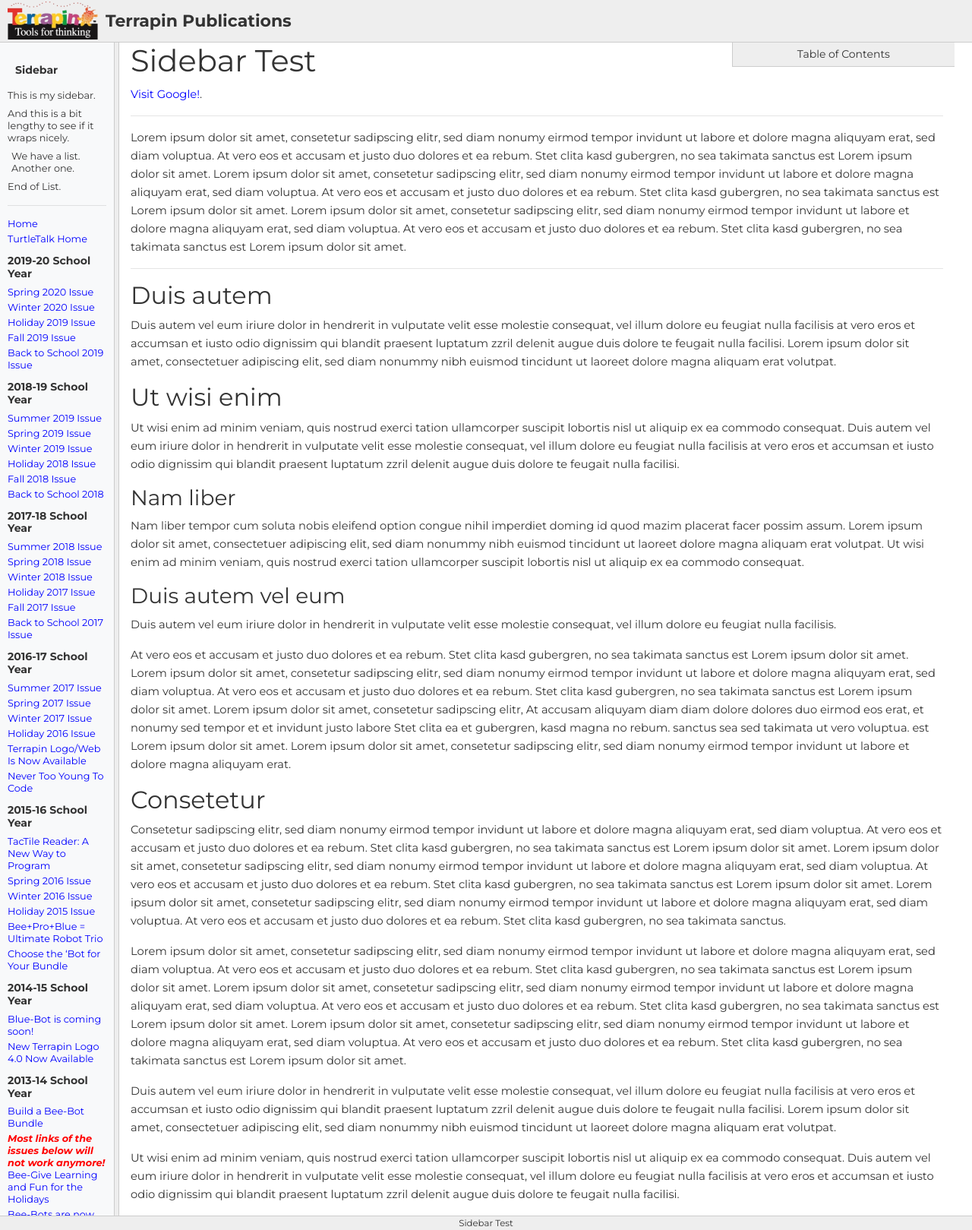
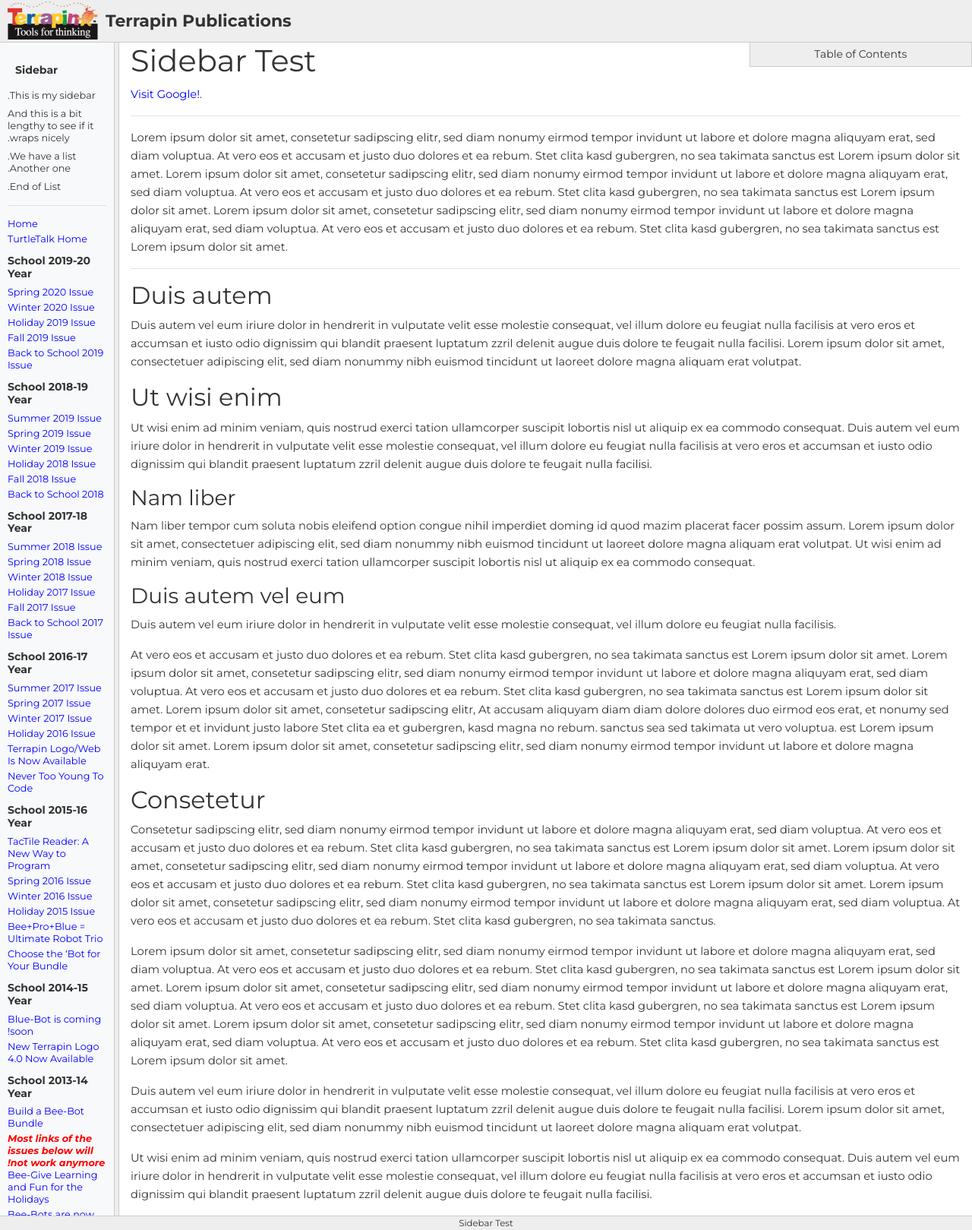
Before and after one commit to TerrapinSoftware/theme, a Jekyll site: the page built from index.md, in a window 1280 px wide. Shown: the whole page at 76% size. Built offline with Jekyll 4.4.1, drawn with Linux system fonts in a browser that asks for light colours; our own code applies the rules of GitHub Pages for plain Markdown files.

Commit message:
Scrollbar fixes

```diff
--- a/_layouts/sidebar.html
+++ b/_layouts/sidebar.html
@@ -19,10 +19,12 @@ layout: base
     </div>
     <div id="splitter" class="d-none d-sm-block"></div>
     <div id="contents">
+        <div class="inner">
         {% include toc.html %}
         <!-- CONTENT BGN -->
         {{ content }}
         <!-- CONTENT END -->
+        </div>
     </div>
 </div>
 <div class="footer">
--- a/_sass/styles.scss
+++ b/_sass/styles.scss
@@ -115,6 +115,7 @@ hr {
 }
 
 #sidebar {
+  direction: rtl;
   overflow-y: auto;
   line-height: 1rem;
   background-color: var(--sb_background);
@@ -164,9 +165,11 @@ hr {
 
 #contents {
   margin-left: 0;
-  max-width: 1100px;
   overflow-y: auto;
   padding: 0 15px;
+  .inner {
+    max-width: 1100px;
+  }
 }
 
 .toc {
@@ -176,6 +179,7 @@ hr {
   background-color: var(--toc_background);
   color: var(--toc_text);
   border-left: var(--toc_border);
+  border-right: var(--toc_border);
   border-bottom: var(--toc_border);
   button {
     width: 100%;
```
